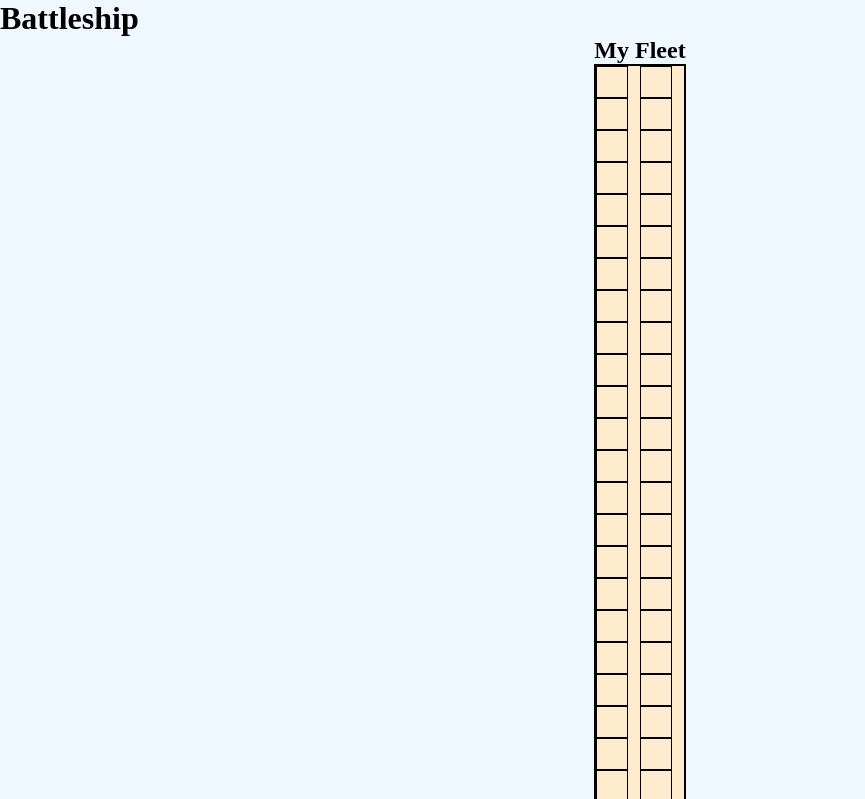
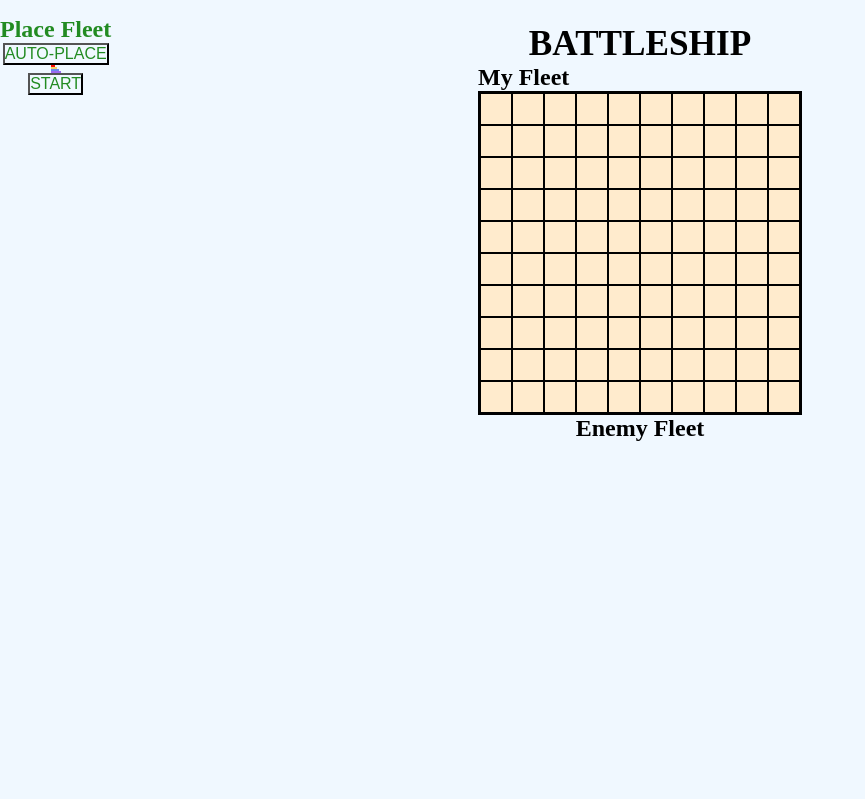
Before and after one commit to riftfern/battleship, a website built with webpack: page src/index.html in a window 1280 px wide. Shown: the top 799 px of the page, without its empty margins (0-865 px from the left). Built offline with nearby package versions, Linux system fonts and the light colour scheme.

Commit message:
added styles

```diff
--- a/src/styles.css
+++ b/src/styles.css
@@ -2,6 +2,18 @@
     margin: 0;
     padding: 0;
     box-sizing: border-box;
+}
+:root{
+    --destroyer-color: rgb(173, 20, 0);
+    --destroyer-border: rgb(255, 8, 0);
+    --submarine-color: rgb(196, 152, 11);
+    --submarine-border:rgb(240, 209, 106);
+    --cruiser-color:rgb(55, 158, 7);
+    --cruiser-border:rgb(122, 240, 106);
+    --battleship-color: rgb(51, 63, 236);
+    --battleship-border:rgb(106, 137, 240);
+    --carrier-color: rgb(70, 6, 153);
+    --carrier-border:rgb(157, 106, 240);
 }
 
 html{
@@ -15,6 +27,12 @@ html,
 body{
     font-size: 100%;
 }
+.title{
+    font-size: 2.2rem;
+    margin: 1.5rem 0 0 0;
+    text-align: center;
+    text-transform: uppercase;
+}
 .game-containter{
     position: relative;
     display: flex;
@@ -27,11 +45,6 @@ body{
     justify-content: space-evenly;
     align-items: center;
     margin-bottom: 1rem;
-}
-.ship{
-    display: flex;
-    cursor: grab;
-    transition: transform 0.3s ease;
 }
 .vertical{
     flex-direction: column;
@@ -52,15 +65,29 @@ body{
     display: grid;
     grid-gap: 0;
     grid-template-columns: repeat(auto-fit, minmax(2rem, 1fr));
+    width: 20rem;
+    height: 20rem;
+}
+.grid:hover{
+    border-radius: 5px;
 }
 .grid-cell{
     border: 1px solid black;
     width: 2rem;
     height: 2rem;
 }
+.grid-cell:hover{
+    cursor: crosshair;
+    border-radius: 5px;
+}
 .p1-grid{
     border: 2px solid;
     border-image-slice: 1;
+}
+.p2-grid{
+    display: none;
+    border:2px solid;
+    cursor:none;
 }
 .fleet-container{
     position: absolute;
@@ -69,6 +96,7 @@ body{
     justify-content: space-around;
     align-items: center;
     color: forestgreen;
+    top: 1rem;
 }
 .fleet-info{
     display: none;
@@ -84,3 +112,32 @@ body{
     display: flex;
     justify-content: center;
 }
+
+.ship{
+    display: flex;
+    cursor: grab;
+    transition: transform 0.3s ease;
+}
+.vertical{
+    flex-direction: column;
+}
+.destroyer{
+    background-color: var(--destroyer-color);
+    border: 1px solid var(--destroyer-border);
+}
+.submarine{
+    background-color: var(--submarine-color);
+    border: 1px solid var(--submarine-border);
+}
+.cruiser{
+    background-color: var(--cruiser-color);
+    border: 1px solid var(--cruiser-border);
+}
+.battleship{
+    background-color: var(--battleship-color);
+    border: 1px solid var(--battleship-border);
+}
+.carrier{
+    background-color: var(--carrier-color);
+    border: 1px solid var(--carrier-border);
+}
```
